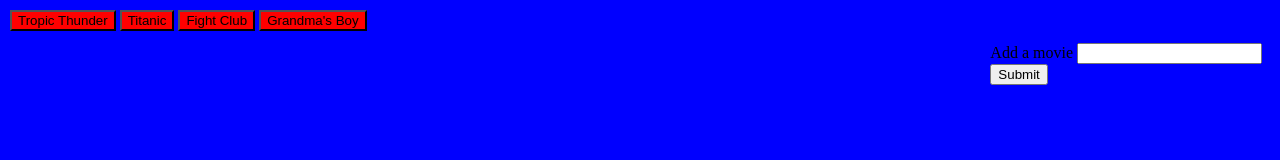
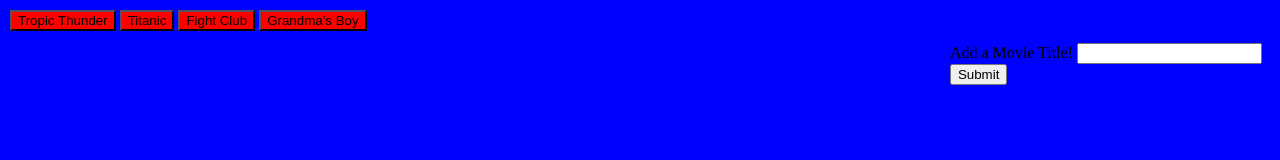
Before and after one commit to JohnAustinRoberts/Giftastic, a plain HTML site: page index.html in a window 1280 px wide. Drawn offline with nearby package versions, Linux system fonts and the light colour scheme.

Commit message:
touched up index.html

```diff
--- a/index.html
+++ b/index.html
@@ -12,19 +12,14 @@
    </div>
 
    <form id="movie-form">
-     <label for="movie-input">Add a movie</label>
+     <label for="movie-input">Add a Movie Title!</label>
      <input type="text" id="movie-input"><br>
-
      <input id="addMovie" type="button" value="Submit">
    </form>
 
-
    <div id="movies">
 
-
    </div>
-
-
 
 <script type="text/javascript" src="https://code.jquery.com/jquery-2.2.0.min.js"></script>
 <script src="assets/javascript/giftastic.js"></script>
```
